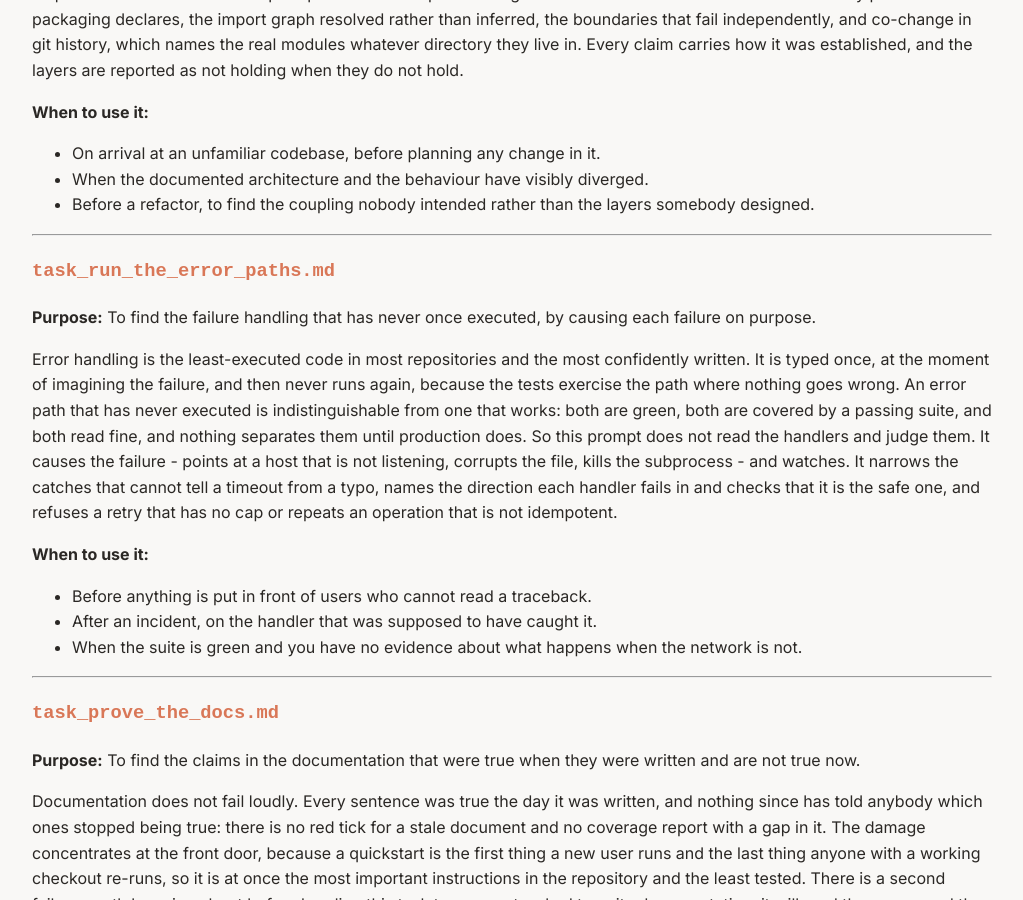
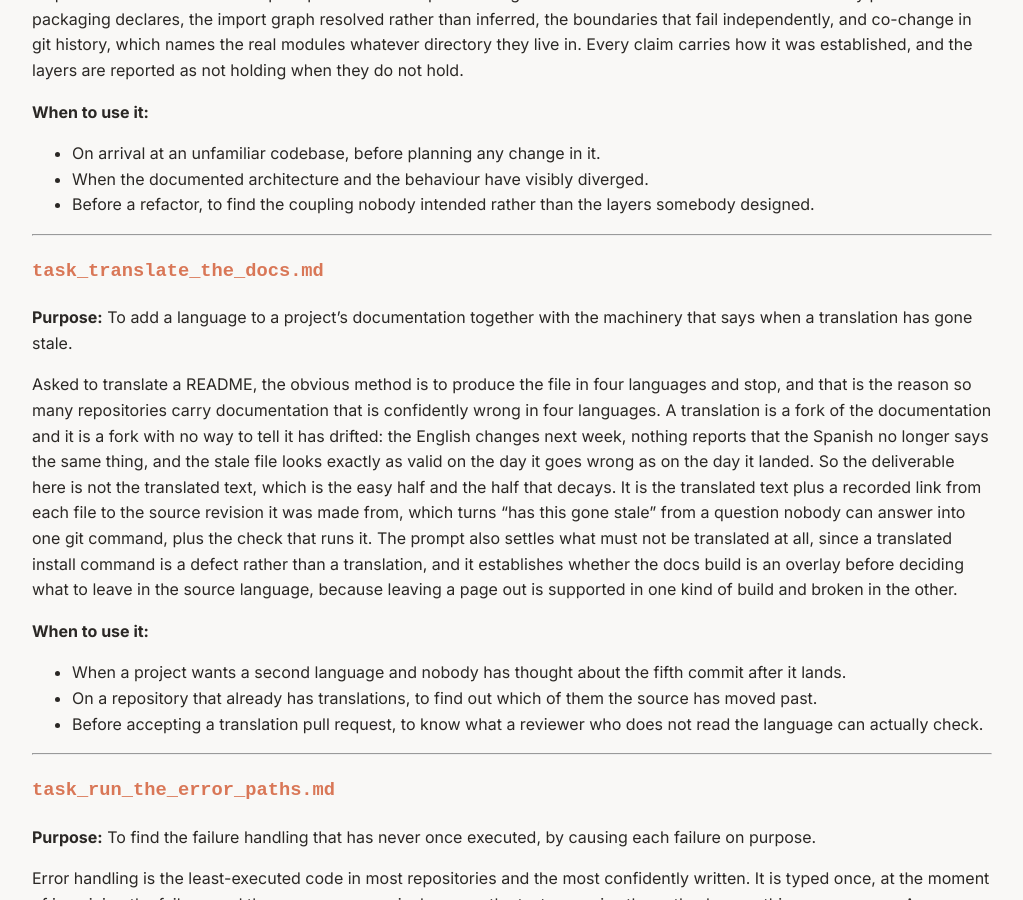
Before and after one commit to melbinjp/jules-prompts, a Jekyll site: the page built from PROMPTS_GUIDE.md, in a window 1280 px wide and 900 px high, scrolled down 7356 px. Shown: the whole window, without its empty margins (128-1151 px from the left). Built offline with Jekyll 4.4.1, drawn with Linux system fonts in a browser that asks for light colours.

Commit message:
A prompt for translated documentation, the fourth of the unmerged upstream requests (#38)
Upstream PR #4 on google-labs-code/jules-awesome-list asked for prompts
that translate the README and save the localized files. Open since
2025-05-21 on a list with one merge in fifty-seven attempts.

Written from scratch. That list carries no licence, so the wording
belongs to its author and only the demand is free to answer.

The naive shape of this task is the reason it is worth writing: a
translation is a fork of the documentation with no way to tell it has
drifted, so the deliverable is the recorded source revision and the
staleness check, not the translated text.

Signed-off-by: Melbin J Paulose <melbinjpaulose@gmail.com>

```diff
--- a/PROMPTS_GUIDE.md
+++ b/PROMPTS_GUIDE.md
@@ -238,6 +238,18 @@ Asked to describe an architecture, the obvious method is to read the directory n
 
 ---
 
+### [`task_translate_the_docs.md`]({% link _prompts/task_translate_the_docs.md %})
+**Purpose:** To add a language to a project's documentation together with the machinery that says when a translation has gone stale.
+
+Asked to translate a README, the obvious method is to produce the file in four languages and stop, and that is the reason so many repositories carry documentation that is confidently wrong in four languages. A translation is a fork of the documentation and it is a fork with no way to tell it has drifted: the English changes next week, nothing reports that the Spanish no longer says the same thing, and the stale file looks exactly as valid on the day it goes wrong as on the day it landed. So the deliverable here is not the translated text, which is the easy half and the half that decays. It is the translated text plus a recorded link from each file to the source revision it was made from, which turns "has this gone stale" from a question nobody can answer into one git command, plus the check that runs it. The prompt also settles what must not be translated at all, since a translated install command is a defect rather than a translation, and it establishes whether the docs build is an overlay before deciding what to leave in the source language, because leaving a page out is supported in one kind of build and broken in the other.
+
+**When to use it:**
+*   When a project wants a second language and nobody has thought about the fifth commit after it lands.
+*   On a repository that already has translations, to find out which of them the source has moved past.
+*   Before accepting a translation pull request, to know what a reviewer who does not read the language can actually check.
+
+---
+
 ### [`task_run_the_error_paths.md`]({% link _prompts/task_run_the_error_paths.md %})
 **Purpose:** To find the failure handling that has never once executed, by causing each failure on purpose.
 
```
Also changed, not shown: _prompts/task_translate_the_docs.md (added, +45 -0 lines).
